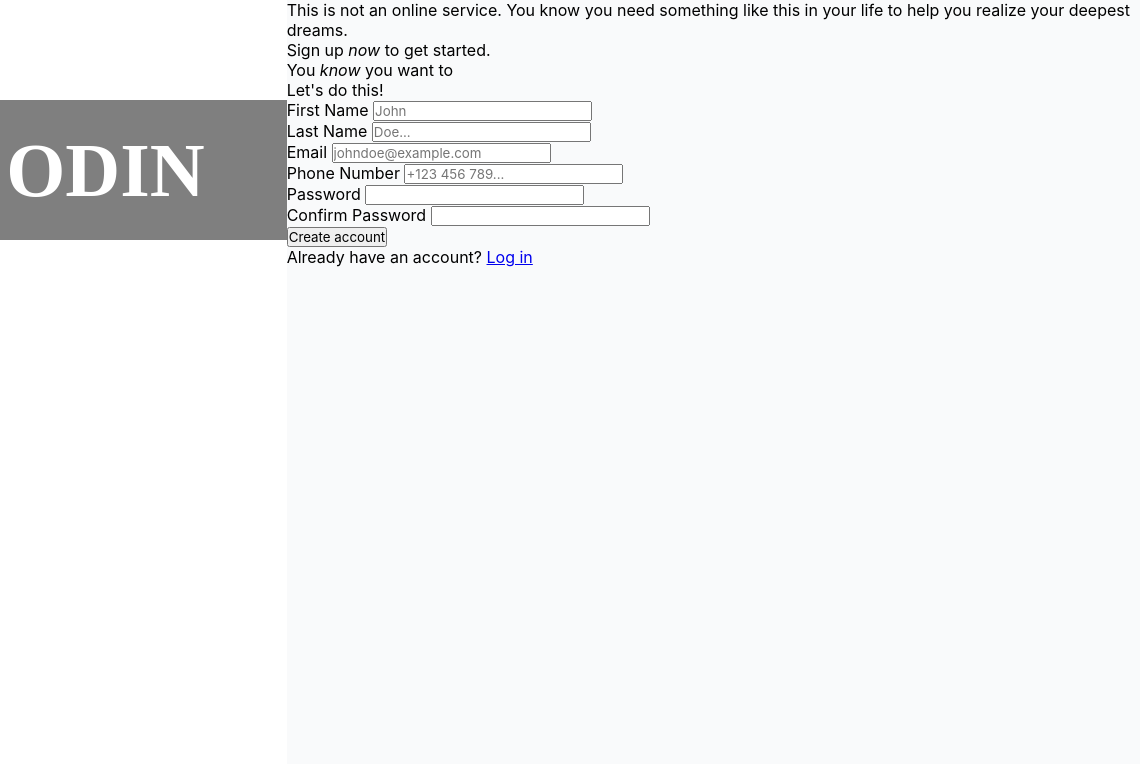
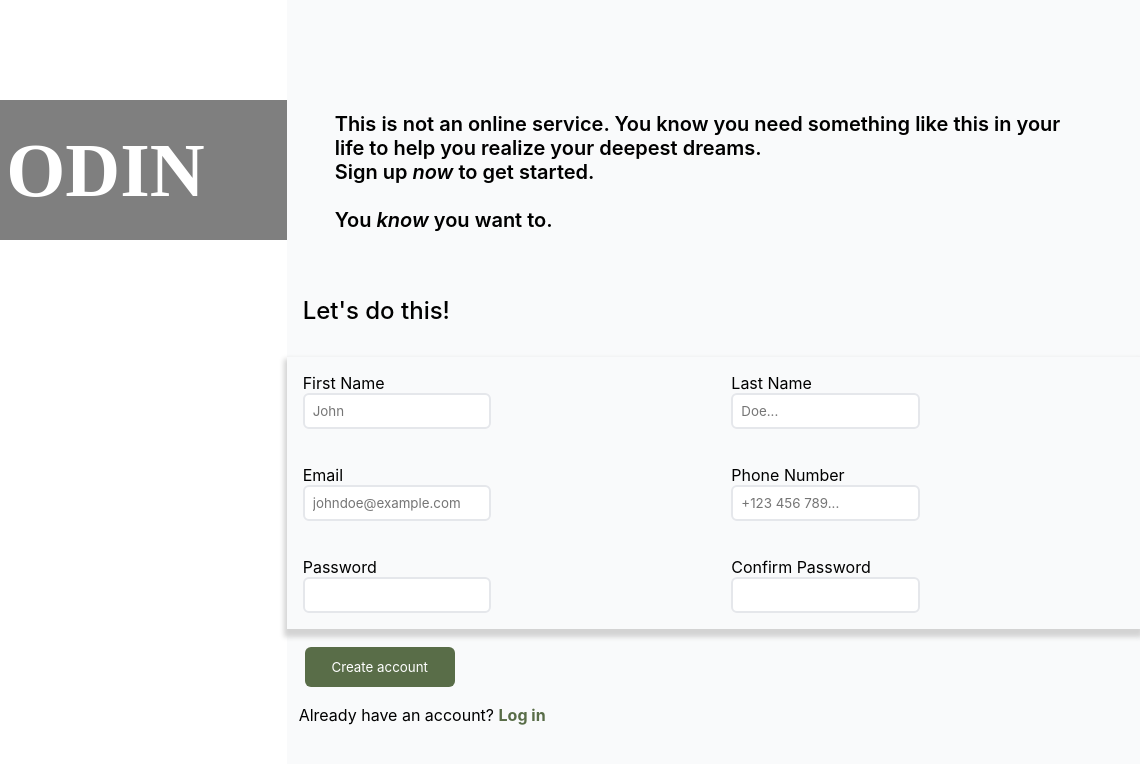
Before and after one commit to a-mad-dev/odin-signup-form, a plain HTML site: page index.html in a window 1280 px wide. Shown: the full height of the page, 140-1280 px from the left. Drawn offline with Linux system fonts and the light colour scheme; a web font is replaced by a local one.

Commit message:
Finish project

```diff
--- a/index.html
+++ b/index.html
@@ -21,9 +21,9 @@
         </div>
         <div class="main">
             <div class="header-section">
-                <p class="text">This is not an online service. You know you need something like this in your life to help you realize your deepest dreams.</p>
-                <p class="text">Sign up <em>now</em> to get started.</p>
-                <p class="text">You <em>know</em> you want to</p>
+                <p class="text hero-text">This is not an online service. You know you need something like this in your life to help you realize your deepest dreams.</p>
+                <p class="cta-text text">Sign up <em>now</em> to get started.</p>
+                <p class="sub-hero">You <em>know</em> you want to.</p>
             </div>
             <div class="form-section">
                 <p class="form-msg">Let's do this!</p>
@@ -56,7 +56,7 @@
                     </div>
                     <div class="submit-section">
                         <button type="submit" class="submit">Create account</button>
-                        <p class="log-in-q">Already have an account? <a href="#">Log in</a></p>
+                        <p class="log-in-q">Already have an account? <a href="#" class="login-lnk"><b>Log in</b></a></p>
                     </div>
                 </form>
             </div>
--- a/style.css
+++ b/style.css
@@ -3,7 +3,9 @@
 	padding: 0;
 	box-sizing: border-box;
 	font-family: 'Inter' ,sans-serif, system-ui;
+    /*outline: 2px solid red;*/
 }
+
 
 .app {
 	display: flex;
@@ -49,8 +51,102 @@
     display: flex;
     flex-direction: column;
     background: #f9fafb;
+    justify-content: center;
 }
 
 .logo {
 	height: 100px;
 }
+
+.header-section {
+    margin: 40px;
+    display: flex;
+    flex-direction: column;
+    justify-content: center;
+    align-items: flex-start;
+    font-size: 20px;
+    font-weight: 600;
+    padding: 8px;
+}
+
+.sub-hero {
+    margin-top: 24px;
+}
+
+.form-section {
+    /*padding: 16px;*/
+    display: flex;
+    flex-direction: column;
+    justify-content: center;
+    align-items: flex-start;
+}
+
+.form-msg {
+    font-size: 24px;
+    font-weight: 500;
+    margin-bottom: 16px;
+    padding: 16px;
+}
+
+.inputs {
+    padding: 8px;
+    display: grid;
+    grid-template-columns: repeat(2, 1fr);
+    gap: 20px;
+    width: 100%;
+    box-shadow: 0 5px 5px 3px lightgray;
+}
+
+.form {
+    display: flex;
+    /*padding: 8px;*/
+    flex-direction: column;
+    width: 100%;
+}
+
+.field {
+    display: flex;
+    flex-direction: column;
+    padding: 8px;
+    width: 50%;
+}
+
+input {
+    border-radius: 6px;
+    border: 2px solid #E5E7EB;
+    padding: 8px;
+}
+
+#pass:user-invalid, #pass-confirm:user-invalid {
+    border: 2px solid red;
+}
+
+.submit {
+    padding: 12px;
+    margin: 10px;
+    border-radius: 6px;
+    background-color: #596D48;
+    color: white;
+    border: none;
+    width: 150px;
+    height: 40px;
+}
+
+.log-in-q {
+    margin-top: 4px;
+    padding: 4px;
+}
+
+.login-lnk {
+    color: #596D48;
+    text-decoration: none;
+    text-weight: 900;
+}
+.submit-section {
+    display: flex;
+    flex-direction: column;
+    justify-content: center;
+    align-items: flex-start;
+    width: 40%;
+    padding: 8px;
+}
```
